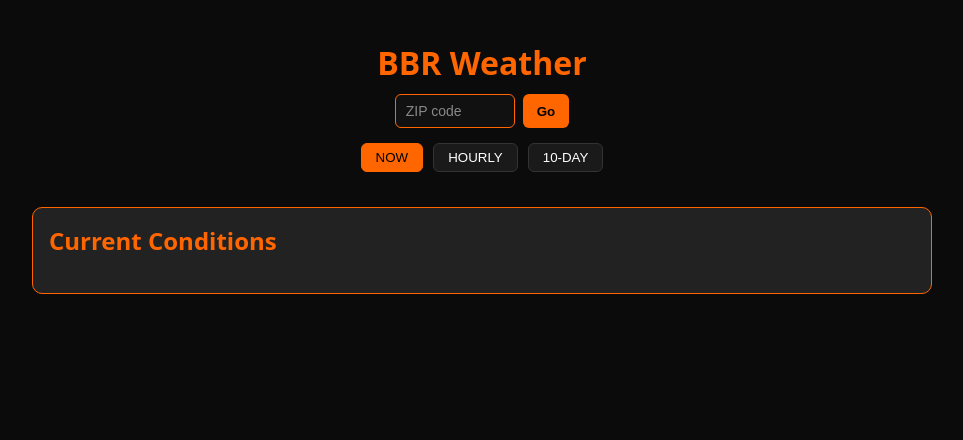
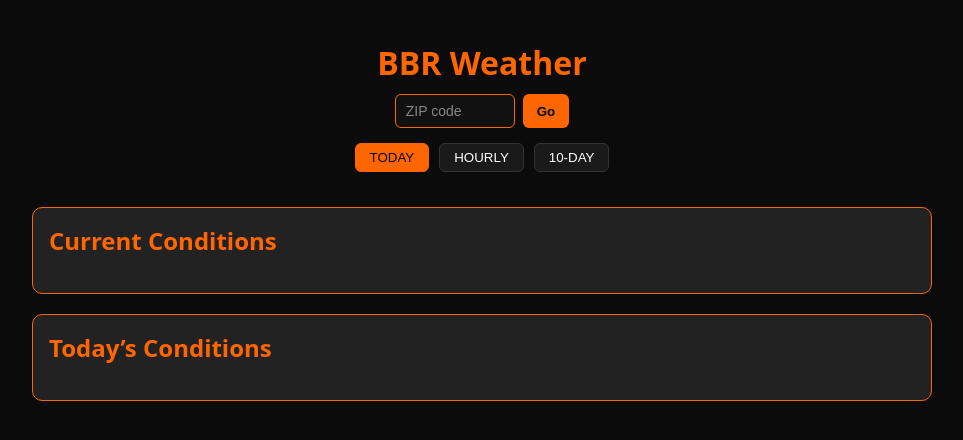
Before and after one commit to jammann342/weather-deermove, a Flask app: page / in a window 1280 px wide. Shown: the top 440 px of the page, without its empty margins (158-1121 px from the left). Run offline with Flask 3, Linux system fonts and the light colour scheme.

Commit message:
Fix pressure trend logic and clean up snow event display

```diff
--- a/app.py
+++ b/app.py
@@ -204,6 +204,25 @@
 
     yesterday = vc["days"][1] if len(vc["days"]) > 1 else today
     current = vc["currentConditions"]
+    # --- Pressure ---
+    pressure_now = round(current["pressure"] * 0.02953, 2)
+    pressure_prev = today["hours"][0]["pressure"]
+    trend = pressure_trend(current["pressure"], pressure_prev)
+
+    # --- CURRENT (literal Visual Crossing "right now") ---
+    current_raw = {
+        "temp": round(current["temp"]),
+        "feels": round(current.get("feelslike", current["temp"])),
+        "conditions": current.get("conditions", "—"),
+        "wind_speed": round(current.get("windspeed", 0)),
+        "wind_gust": round(current.get("windgust", 0) or 0),
+        "wind_deg": current.get("winddir", 0),
+        "wind_dir": deg_to_cardinal(current.get("winddir", 0)),
+        "pressure": pressure_now,
+        "pressure_trend": trend   # ← THIS WAS MISSING
+    }
+
+
     # --- CURRENT CONDITIONS (human-first logic) ---
 
     current_primary = None
@@ -231,12 +250,7 @@
         current_primary = primary_condition_from_hour(today["hours"][0])
 
 
-    # --- Pressure ---
-    pressure_now = round(current["pressure"] * 0.02953, 2)
-    pressure_prev = yesterday["pressure"]
-    trend = pressure_trend(current["pressure"], pressure_prev)
-
-    # --- Sun / Light ---
+     # --- Sun / Light ---
     sunrise_dt = parse_vc_time(today.get("sunrise"))
     sunset_dt = parse_vc_time(today.get("sunset"))
 
@@ -245,7 +259,7 @@
     daylight = format_daylight(sunrise_dt, sunset_dt) if sunrise_dt and sunset_dt else "—"
 
     # --- NOW ---
-    now = {
+    today_summary = {
         "temp": round(current["temp"]),
         "feels": round(current["feelslike"]),
         "conditions": current_primary,
@@ -345,7 +359,8 @@
 
 
     return jsonify({
-        "now": now,
+        "current": current_raw,
+        "today": today_summary,
         "storm": storm,
         "alerts": alerts,
         "hourly": hourly,
@@ -354,5 +369,6 @@
 
 
 
+
 if __name__ == "__main__":
     app.run(debug=True)
--- a/templates/index.html
+++ b/templates/index.html
@@ -430,17 +430,31 @@
 
 
   <div class="toggle-bar">
-    <button id="btn-now" class="active" onclick="showView('now')">NOW</button>
+    <button id="btn-today" class="active" onclick="showView('today')">TODAY</button>
     <button id="btn-hourly" onclick="showView('hourly')">HOURLY</button>
     <button id="btn-10day" onclick="showView('10day')">10-DAY</button>
   </div>
 </header>
 
-<!-- NOW -->
-<div id="view-now" class="card">
+<!-- TODAY -->
+<div id="view-today">
+
+  <!-- CURRENT CONDITIONS -->
+  <div class="card">
     <h2>Current Conditions</h2>
-  <div class="now-grid" id="now-content"></div>
+    <div class="now-grid" id="current-content"></div>
   </div>
+
+  <!-- TODAY CONDITIONS -->
+  <div class="card">
+  <h2>Today’s Conditions</h2>
+  <div class="now-grid" id="today-content"></div>
+  <div id="storm-content" style="margin-top:12px; display:none;"></div>
+</div>
+
+
+</div>
+
 <!-- WEATHER ALERTS -->
 <div id="alert-card" class="card" style="display:none;">
   <h2>
@@ -465,21 +479,21 @@
 <script>
 
 function showView(view) {
-  ["now","hourly","10day"].forEach(v => {
-    document.getElementById(`view-${v}`).style.display =
-      (v === view) ? "block" : "none";
+  ["today","hourly","10day"].forEach(v => {
+    const viewEl = document.getElementById(`view-${v}`);
+    const btnEl  = document.getElementById(`btn-${v}`);
 
-    document
-      .getElementById(`btn-${v === "10day" ? "10day" : v}`)
-      .classList.toggle("active", v === view);
+    if (viewEl) viewEl.style.display = (v === view) ? "block" : "none";
+    if (btnEl)  btnEl.classList.toggle("active", v === view);
   });
 
-  // Alerts only show on NOW
+  // Alerts only show on TODAY
   const alertCard = document.getElementById("alert-card");
   if (alertCard) {
-    alertCard.style.display = (view === "now") ? "block" : "none";
+    alertCard.style.display = (view === "today") ? "block" : "none";
   }
 }
+
 
 
 function timeOnly(dtStr) {
@@ -632,7 +646,10 @@
 .then(data => {
   renderAlerts(data.alerts);
 
-  renderNow(data.now);
+  renderCurrent(data.current);
+  renderToday(data.today);
+  renderToday(data.today);
+  renderStorm(data.storm);
   renderHourly(data.ten_day);
   renderTenDay(data.ten_day);
 });
@@ -641,23 +658,20 @@
 
 /* RENDERERS */
 
-function renderNow(n) {
-  document.getElementById("now-content").innerHTML = `
-    <div><div class="label">Temperature</div><div class="value">${n.temp}° (Feels ${n.feels}°)</div></div>
-    <div><div class="label">Conditions</div><div class="value">${n.conditions}</div></div>
-    <div><div class="label">High / Low</div><div class="value">${n.high}° / ${n.low}°</div></div>
+function renderCurrent(n) {
+  document.getElementById("current-content").innerHTML = `
+    <div>
+      <div class="label">Temperature</div>
+      <div class="value">${n.temp}° (Feels ${n.feels}°)</div>
+    </div>
+
+    <div>
+      <div class="label">Conditions</div>
+      <div class="value">${n.conditions}</div>
+    </div>
+
     <div>
       <div class="label">Wind</div>
-
-  <svg viewBox="0 0 100 100" width="90" height="90" style="display:block;margin:4px 0;">
-    <circle cx="50" cy="50" r="45" stroke="#ff6600" stroke-width="2" fill="none"/>
-    <line
-      x1="50" y1="50" x2="50" y2="10"
-      stroke="red" stroke-width="4"
-      transform="rotate(${n.wind_deg} 50 50)"
-    />
-  </svg>
-
       <div class="value">
         ${n.wind_speed} mph ${n.wind_dir}
         <span style="color:#aaa;font-size:13px;">(gust ${n.wind_gust} mph)</span>
@@ -666,10 +680,22 @@
 
     <div>
       <div class="label">Pressure</div>
-  <div class="value">
-    ${n.pressure} inHg ${n.pressure_trend.icon}
+      <div class="value">${n.pressure} inHg ${n.pressure_trend.icon}</div>
     </div>
+  `;
+}
+function renderToday(n) {
+  document.getElementById("today-content").innerHTML = `
+    <div>
+      <div class="label">Conditions</div>
+      <div class="value">${n.conditions}</div>
     </div>
+
+    <div>
+      <div class="label">High / Low</div>
+      <div class="value">${n.high}° / ${n.low}°</div>
+    </div>
+
     <div class="light-panel">
       <div class="label">First Light</div>
       <div class="value">${n.first_light}</div>
@@ -686,11 +712,35 @@
       <div class="label light-divider">Total Daylight</div>
       <div class="value light-divider">${n.daylight}</div>
     </div>
-
-
   `;
 }
 
+function renderStorm(storm) {
+  const el = document.getElementById("storm-content");
+
+  if (!storm || storm.type !== "Snow") {
+    el.style.display = "none";
+    el.innerHTML = "";
+    return;
+  }
+
+ el.style.display = "block";
+el.innerHTML = `
+  <div style="
+    border-top:1px solid #333;
+    padding-top:10px;
+    font-size:14px;
+    color:#ddd;
+  ">
+    ❄️ <strong>Snow Event:</strong>
+    Starts <strong>${timeOnly(storm.start)}</strong> →
+    Ends <strong>${timeOnly(storm.end)}</strong>
+    <span style="color:#aaa;">(Total Expected ${storm.snow}")</span>
+  </div>
+`;
+
+
+}
 
 
 function dayOfWeek(dateStr) {
```
Lines whose indentation alone changed are shown as unchanged.
